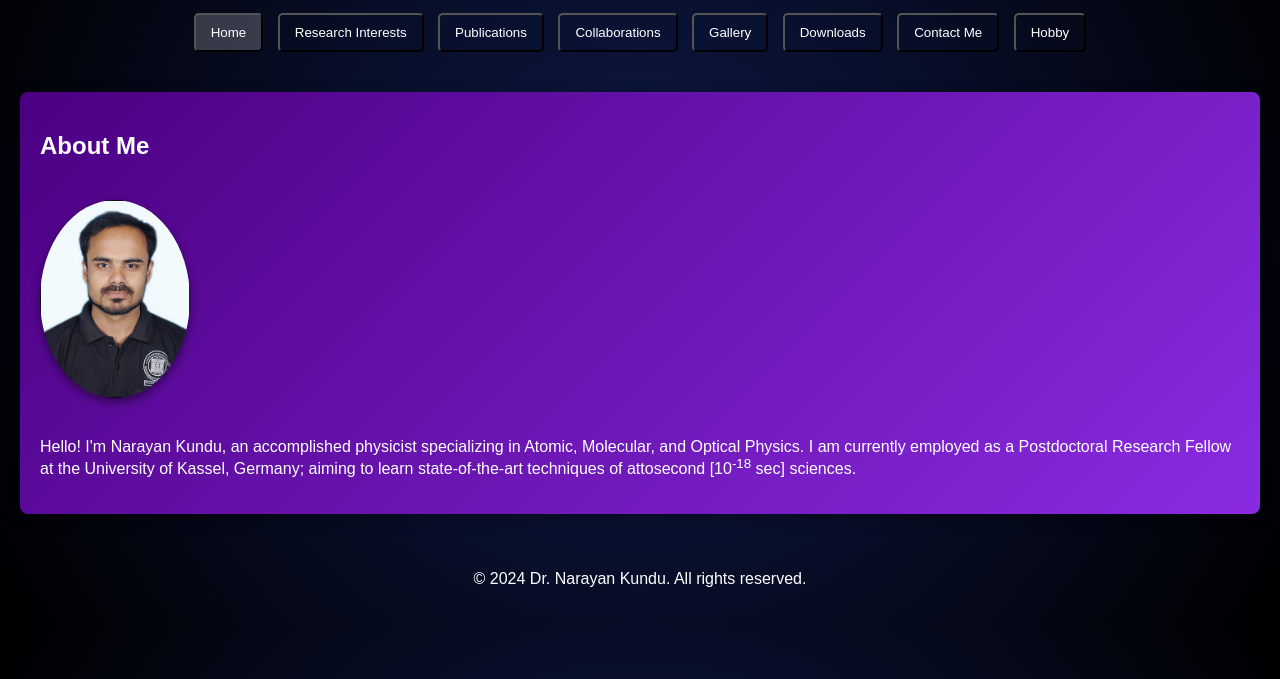
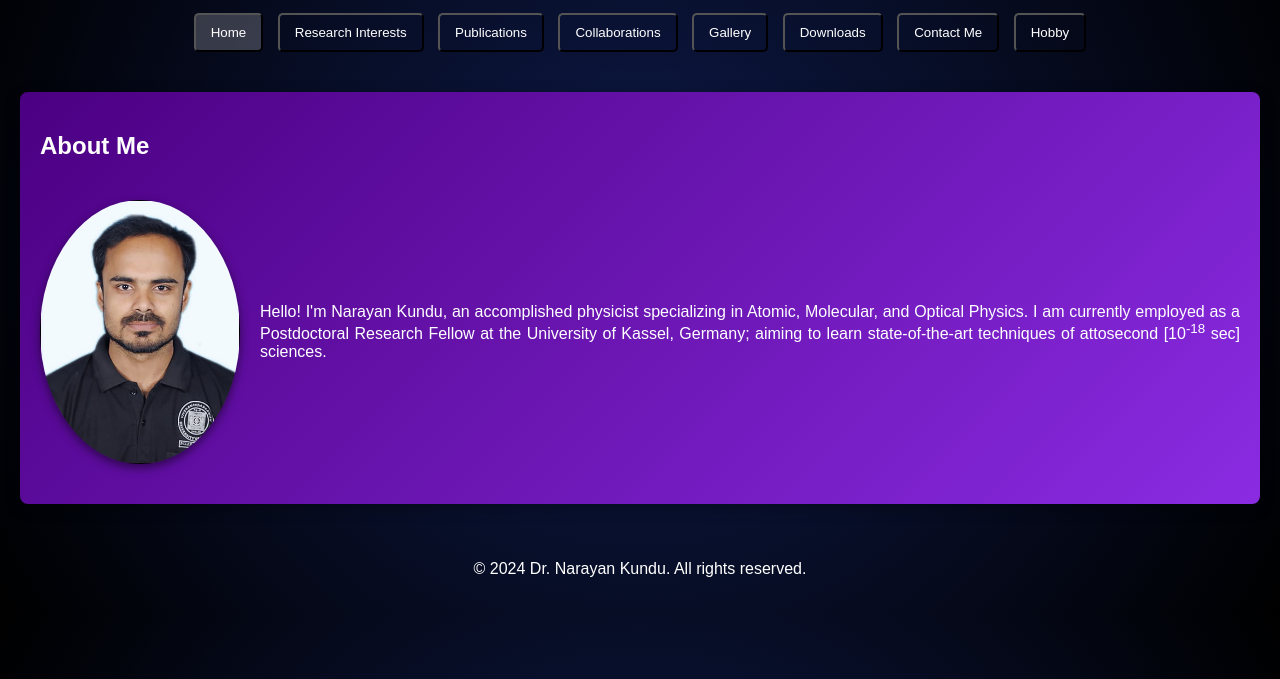
Before and after one commit to narayankundu/Nk_webpage, a plain HTML site: page index.html in a window 1280 px wide. Shown: the part 121-800 px from the top of the page. Drawn offline with Linux system fonts and the light colour scheme.

Commit message:
Update styles.css

```diff
--- a/styles.css
+++ b/styles.css
@@ -154,3 +154,22 @@ footer {
 .gallery-thumbnail:hover {
     transform: scale(1.1);
 }
+/* Other existing CSS code */
+
+/* Add new styles for the About Me section here */
+.about-container {
+    display: flex;
+    align-items: center;
+    gap: 20px;
+}
+
+.profile-pic {
+    width: 200px;
+    height: auto;
+    border-radius: 50%;
+}
+
+.about-container p {
+    flex: 1;
+    text-align: justify;
+}
```
